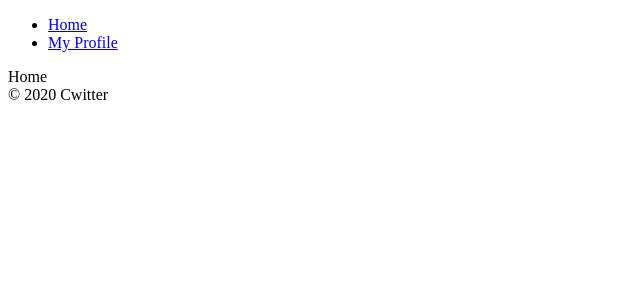
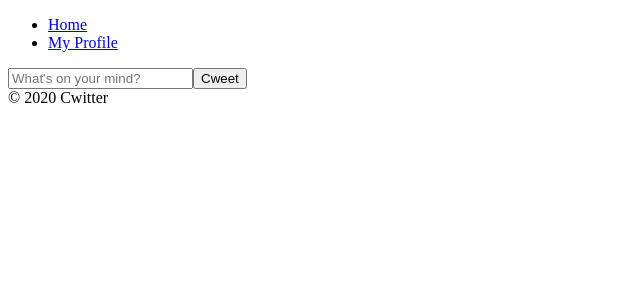
Before and after one commit to kennycha/cwitter, a React (Create React App) app: page /#/ in a window 1280 px wide. Shown: the top 300 px of the page, without its empty margins (0-640 px from the left). Built offline with nearby package versions, Linux system fonts and the light colour scheme; no server answers; sample sign-in values are in the browser's storage; the HTML template or start-up script is replaced by a standard one.

Commit message:
Add firestore db to the app

```diff
--- a/src/fbase.js
+++ b/src/fbase.js
@@ -1,5 +1,6 @@
 import * as firebase from "firebase/app";
 import "firebase/auth";
+import "firebase/firestore";
 
 const firebaseConfig = {
   apiKey: process.env.REACT_APP_API_KEY,
--- a/src/routes/Home.js
+++ b/src/routes/Home.js
@@ -1,7 +1,31 @@
-import React from "react";
+import React, { useState } from "react";
 
 const Home = () => {
-  return <span>Home</span>;
+  const [cweet, setCweet] = useState("");
+  const onSubmit = (event) => {
+    event.preventDefault();
+  };
+  const onChange = (event) => {
+    const {
+      target: { value },
+    } = event;
+    setCweet(value);
+  };
+
+  return (
+    <div>
+      <form onSubmit={onSubmit}>
+        <input
+          value={cweet}
+          onChange={onChange}
+          type="text"
+          placeholder="What's on your mind?"
+          maxLength={120}
+        />
+        <input type="submit" value="Cweet" />
+      </form>
+    </div>
+  );
 };
 
 export default Home;
```
Also changed, not shown: 1 other file (tests, documents, lock files or other folders).
